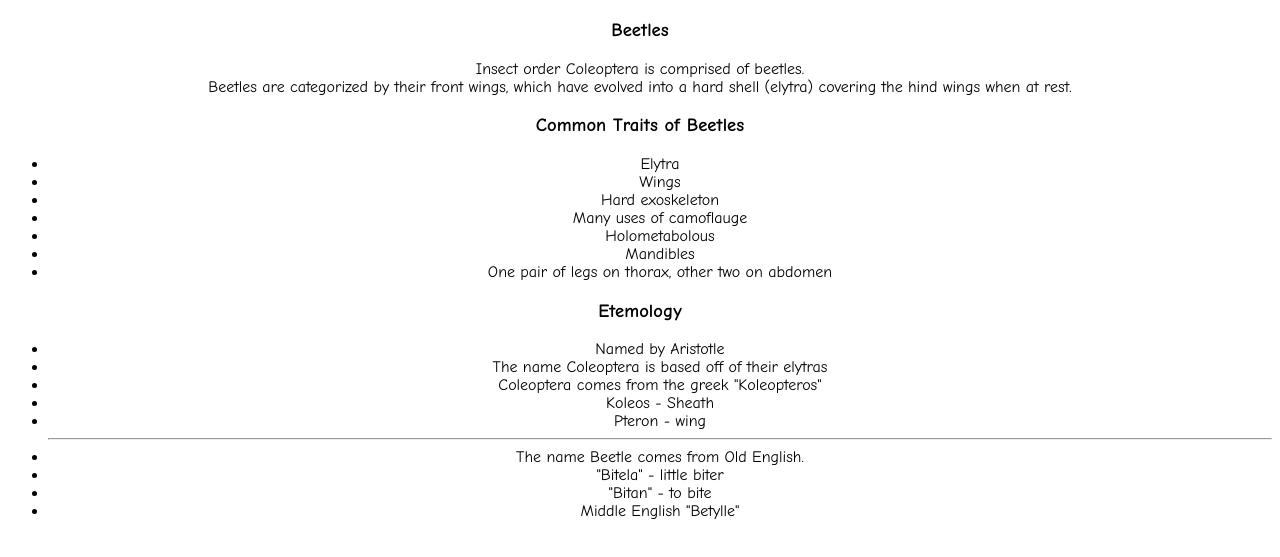
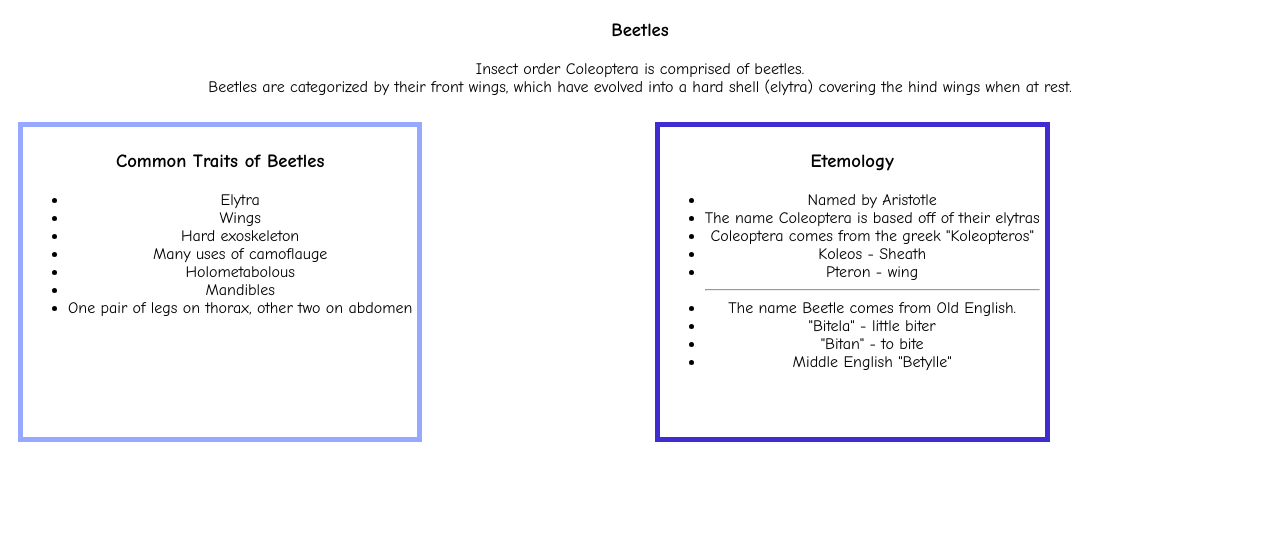
Before and after one commit to sillyguy2763/silly-silly, a plain HTML site: page coleoptera.html in a window 1280 px wide. Shown: the part 61-618 px from the top of the page. Drawn offline with Linux system fonts and the light colour scheme.

Commit message:
change back to div

```diff
--- a/main.css
+++ b/main.css
@@ -45,7 +45,7 @@ h1, h2, h3, h4, h5, h6 {
     margin: 15px;
   }
 
-span.C1A {
+#C1A {
     height: 300px;
     width: 450;
     border-style: solid;
@@ -53,11 +53,12 @@ span.C1A {
     border-width: 5px;
     margin: 10px;
     padding: 5px;
+    float: left;
     display: inline-block;
     text-align: center;
 }
 
-span.C1B {
+#C1B {
     height: 300px;
     width: 450;
     border-style: solid;
```
